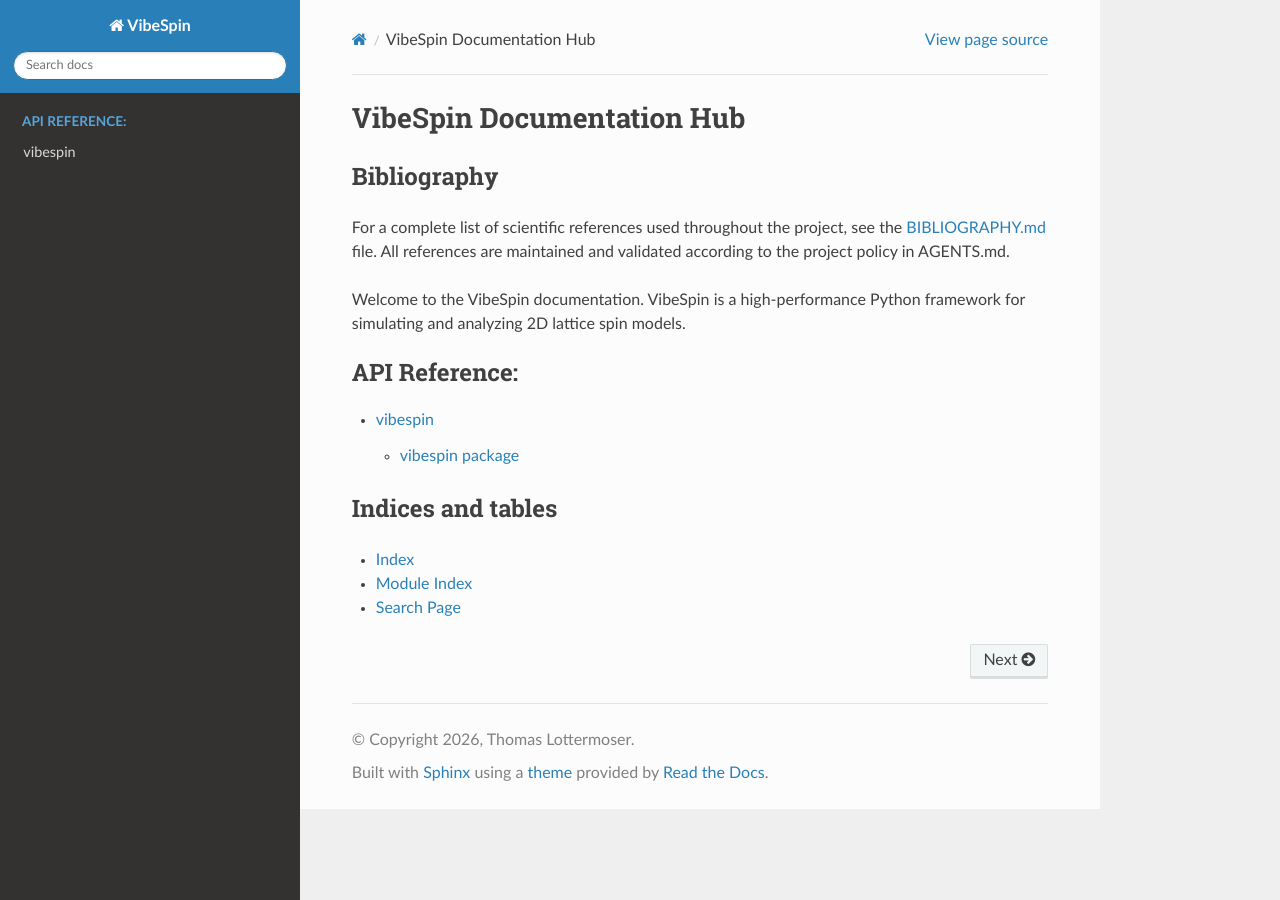
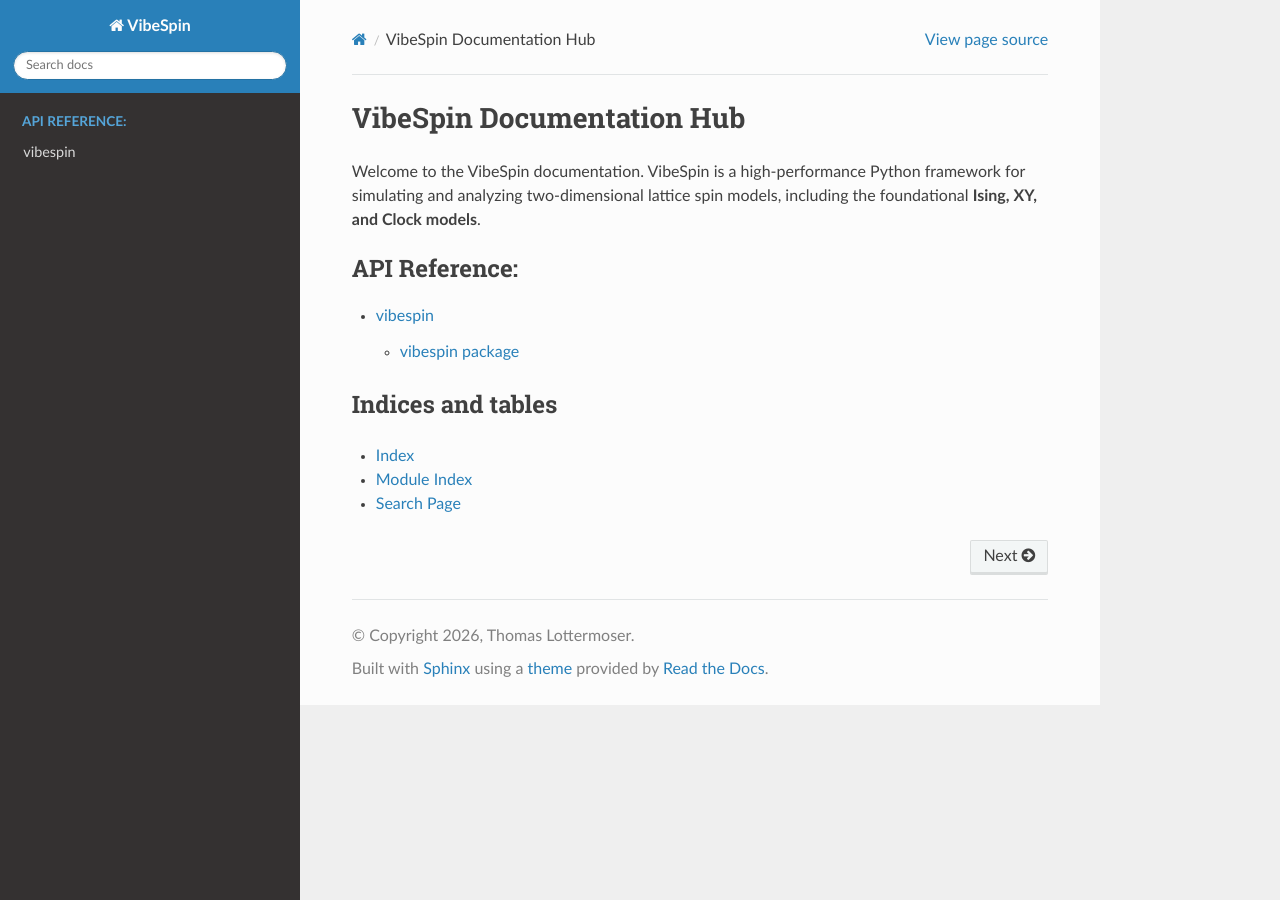
Before and after one commit to manganite/VibeSpin, a Sphinx documentation site: the page built from docs/source/index.md, in a window 1280 px wide. Built offline with Sphinx 7.4.7 and the Read the Docs theme 3.1.0, drawn with Linux system fonts in a browser that asks for light colours; pages that are not in the unit, such as notebooks, are missing from menus.

Commit message:
Commit all recent changes across the project

````diff
--- a/docs/source/index.md
+++ b/docs/source/index.md
@@ -1,9 +1,6 @@
 # VibeSpin Documentation Hub
 
-## Bibliography
-For a complete list of scientific references used throughout the project, see the [BIBLIOGRAPHY.md](./bibliography.md) file. All references are maintained and validated according to the project policy in AGENTS.md.
-
-Welcome to the VibeSpin documentation. VibeSpin is a high-performance Python framework for simulating and analyzing 2D lattice spin models.
+Welcome to the VibeSpin documentation. VibeSpin is a high-performance Python framework for simulating and analyzing two-dimensional lattice spin models, including the foundational **Ising, XY, and Clock models**.
 
 ```{toctree}
 :maxdepth: 2
````
Also changed, not shown: 3 other files.
